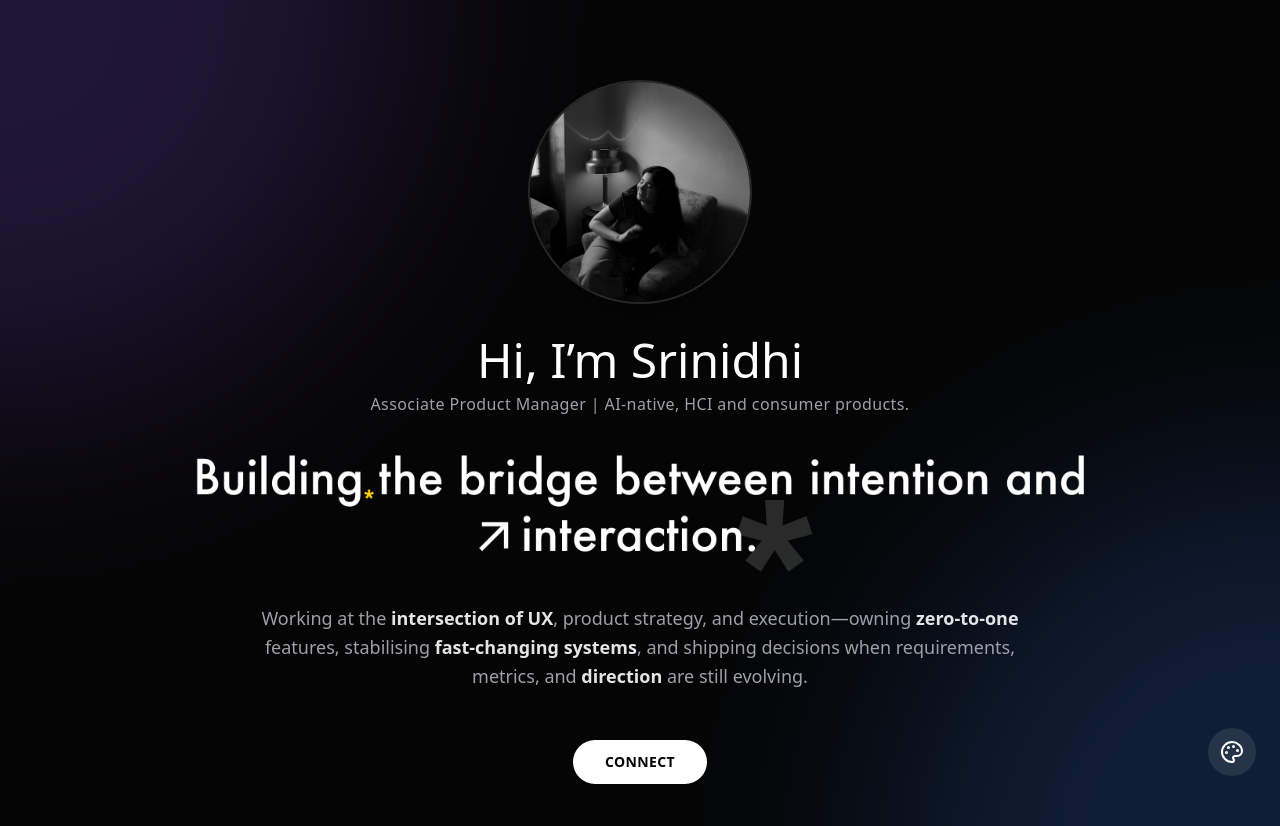
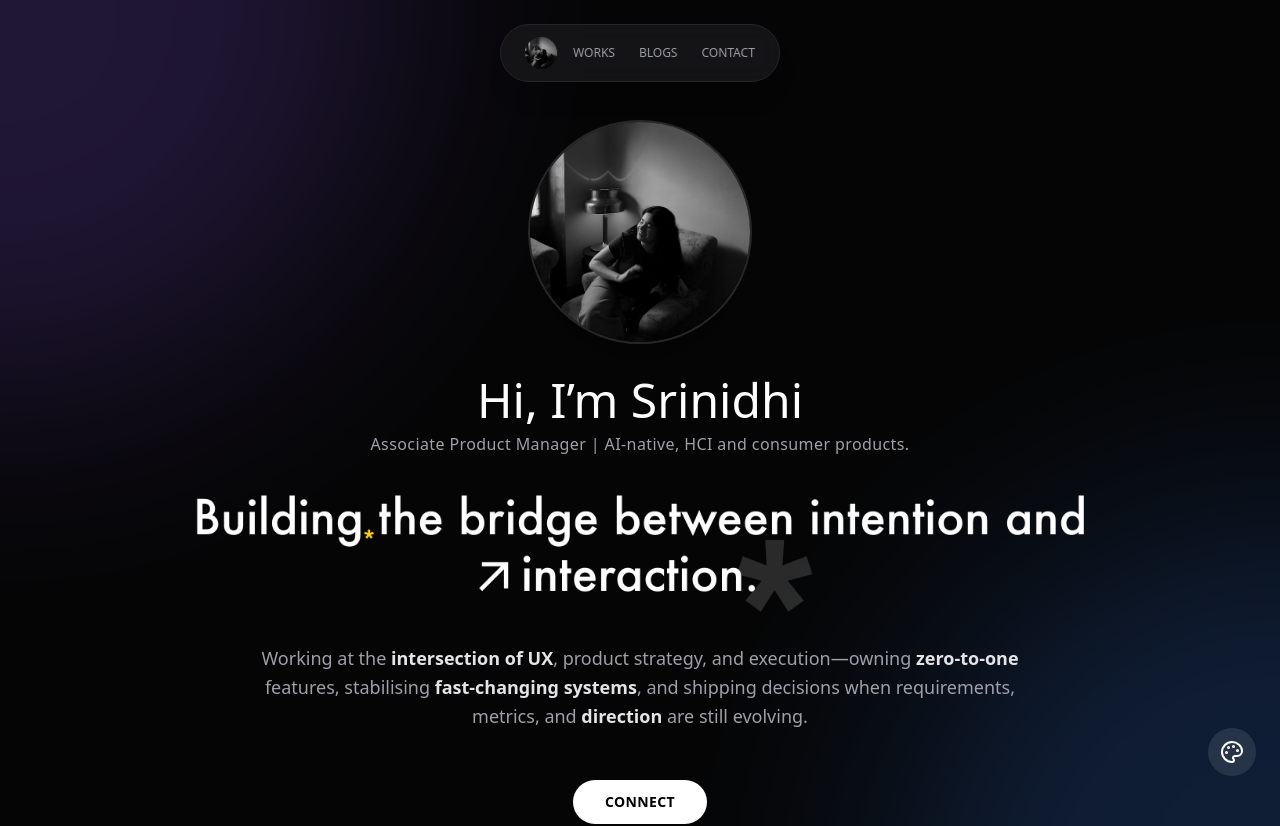
Before and after one commit to gssrinidhi2002-eng/website, a Next.js app: page / in a window 1280 px wide. Shown: the top 826 px of the page. Built offline with nearby package versions, Linux system fonts and the light colour scheme.

Commit message:
Clean up

```diff
--- a/app/components/Hero.tsx
+++ b/app/components/Hero.tsx
@@ -4,7 +4,7 @@ import { motion } from "framer-motion";
 
 export default function Hero() {
     return (
-        <section className="relative flex min-h-screen w-full flex-col items-center justify-center overflow-hidden bg-background px-4 py-20">
+        <section className="relative flex min-h-screen w-full flex-col items-center justify-center overflow-hidden bg-background px-4 pt-30 pb-20">
             {/* Background Glows */}
             {/* Background Glows */}
             <div className="absolute top-0 left-0 h-[800px] w-[800px] -translate-x-1/2 -translate-y-1/2 rounded-full blur-[120px]" style={{ backgroundColor: 'var(--primary)', opacity: 0.2 }} />
--- a/app/components/Navbar.tsx
+++ b/app/components/Navbar.tsx
@@ -9,30 +9,12 @@ const navItems = [
 ];
 
 export default function Navbar() {
-    const [isVisible, setIsVisible] = useState(false);
-
-    useEffect(() => {
-        const handleScroll = () => {
-            if (window.scrollY > 50) {
-                setIsVisible(true);
-            } else {
-                setIsVisible(false);
-            }
-        };
-
-        window.addEventListener("scroll", handleScroll);
-        return () => window.removeEventListener("scroll", handleScroll);
-    }, []);
-
     return (
-        <AnimatePresence>
-            {isVisible && (
         <motion.div
             initial={{ y: -100, opacity: 0 }}
             animate={{ y: 0, opacity: 1 }}
-                    exit={{ y: -100, opacity: 0 }}
-                    transition={{ duration: 0.3 }}
-                    className="fixed top-6 z-50 flex items-center gap-4 rounded-full bg-zinc-900/80 px-6 py-3 backdrop-blur-md border border-zinc-800 shadow-xl"
+            transition={{ duration: 0.5 }}
+            className="fixed top-6 left-1/2 -translate-x-1/2 z-50 flex items-center gap-4 rounded-full bg-zinc-900/80 px-6 py-3 backdrop-blur-md border border-zinc-800 shadow-xl"
         >
             <a href="#" className="flex h-8 w-8 items-center justify-center rounded-full overflow-hidden bg-zinc-700 transition-transform hover:scale-110">
                 <img src="/assets/Profile.png" alt="Profile" className="w-full h-full object-cover" />
@@ -54,7 +36,5 @@ export default function Navbar() {
                 ))}
             </nav>
         </motion.div>
-            )}
-        </AnimatePresence>
     );
 }
--- a/app/layout.tsx
+++ b/app/layout.tsx
@@ -15,8 +15,8 @@ const geistMono = Geist_Mono({
 });
 
 export const metadata: Metadata = {
-  title: "Tsuite Angad  | Portfolio",
-  description: "Game Developer Portfolio - Unity, C#",
+  title: "Srinidhigs | Portfolio",
+  description: "Associate Product Manager | AI, HCI, Consumer Products",
   icons: {
     icon: '/TA.ico',
   }
--- a/package.json
+++ b/package.json
@@ -1,5 +1,5 @@
 {
-  "name": "angad-ni-tsuite",
+  "name": "srinidhi-portfolio",
   "version": "0.1.0",
   "private": true,
   "scripts": {
```
Also changed, not shown: 1 other file (tests, documents, lock files or other folders). Lines whose indentation alone changed are shown as unchanged.
